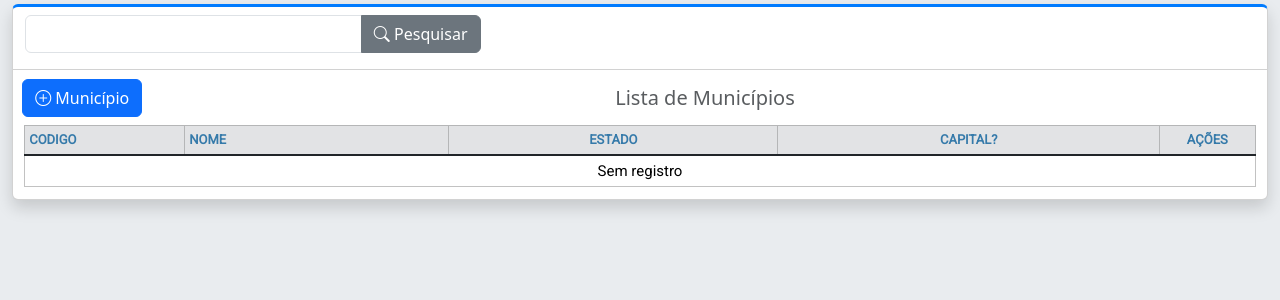
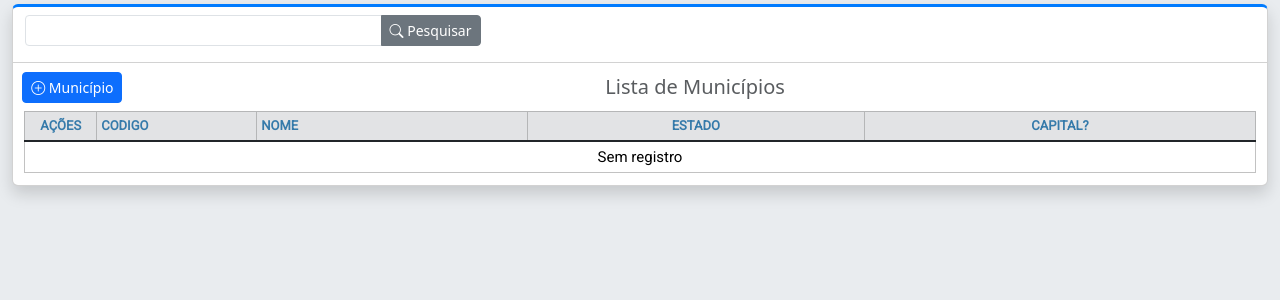
Before and after one commit to jvsjanilson/MeuFinanceiro, a Django app: page /municipios/ in a window 1280 px wide. Shown: the part 65-365 px from the top of the page. Run offline with Django 4.2, Linux system fonts and the light colour scheme; the visitor is signed in with stand-in values (Sample User, id 1); data that the repository does not hold is empty.

Commit message:
feat: layout small municipio

```diff
--- a/cadastro/templates/cadastro/municipio/confirm_delete.html
+++ b/cadastro/templates/cadastro/municipio/confirm_delete.html
@@ -17,8 +17,8 @@
                     </div>
 
                     <div class="card-footer">
-                        <button type="submit" class="btn btn-danger"><i class="bi bi-check-lg"></i> Confirmar</button>
-                        <a class="btn btn-secondary" href="{% url 'municipio-list' %}"><i class="bi bi-reply"></i> Voltar</a>
+                        <button type="submit" class="btn btn-sm btn-danger"><i class="bi bi-check-lg"></i> Confirmar</button>
+                        <a class="btn btn-sm btn-secondary" href="{% url 'municipio-list' %}"><i class="bi bi-reply"></i> Voltar</a>
                     </div>
 
                 </div>
--- a/cadastro/templates/cadastro/municipio/list.html
+++ b/cadastro/templates/cadastro/municipio/list.html
@@ -4,15 +4,15 @@
 
     <div class="card shadow card-outline mb-1">
         <div class="card-header pb-0" style="">
-            <div class="row d-flex  align-items-center">
+            <div class="row d-flex align-items-center">
                 <div class="col-md-9">
                     <div class="row">
                         <div class="col-md-8 col-lg-6 ">
                             <div class="mb-3">
                                 <form  method="get">
                                     <div class="input-group ">
-                                        <input name="search" id="search" class="form-control " type="search" value="{{ search }}">
-                                        <button type="submit" class="btn btn-secondary"><i class="bi bi-search"></i> Pesquisar</button>
+                                        <input name="search" id="search" class="form-control form-control-sm" type="search" value="{{ search }}">
+                                        <button type="submit" class="btn btn-sm btn-secondary"><i class="bi bi-search"></i> Pesquisar</button>
                                     </div>
                                 </form>
                             </div>
@@ -20,7 +20,7 @@
                         {% if search %}
                         <div class="col-md-4 align-self-center">
                             <div class="mb-3">
-                                <a class="btn btn-danger" href="{% url 'municipio-list' %}"><i class="bi bi-trash"></i> Limpa filtro</a>
+                                <a class="btn btn-sm btn-danger" href="{% url 'municipio-list' %}"><i class="bi bi-trash"></i> Limpa filtro</a>
                             </div>
                         </div>
                         {%endif%}
@@ -44,7 +44,7 @@
                     <div class="row">
                         <div class="col-auto">
                             {% if perms.cadastro.add_municipio %}
-                            <a class="btn btn-primary " href="{% url 'municipio-create' %}" ><i class="bi bi-plus-circle"></i>  {{ verbose_name }}</a>
+                            <a class="btn btn-sm btn-primary " href="{% url 'municipio-create' %}" ><i class="bi bi-plus-circle"></i>  {{ verbose_name }}</a>
                             {% endif %}
                         </div>
 
@@ -57,16 +57,25 @@
 
                     <thead class="table-secondary">
                         <tr>
+                            <th class="text-center" style="width: 4.5rem">Ações</th>
                             <th style="width: 10rem">Codigo</th>
                             <th>Nome</th>
                             <th class="text-center"style="max-width: 10rem">Estado</th>
                             <th class="text-center"style="max-width: 10rem">Capital?</th>
-                            <th class="text-center" style="width: 6rem">Ações</th>
                         </tr>
                     </thead>
                     <tbody class="table-group-divider">
                         {% for m in object_list %}
                             <tr>
+                                <td class="text-center d-flex justify-content-evenly">
+                                    {% if perms.cadastro.change_municipio %}
+                                        <a href="{% url 'municipio-update' m.pk %}"><i class="text-primary bi bi-pencil" ></i></a>
+                                    {%endif%}
+
+                                    {% if perms.cadastro.delete_municipio %}
+                                        <a  href="{% url 'municipio-delete' m.pk %}"><i  class="text-danger bi bi-trash3"></i></a>
+                                    {%endif%}
+                                </td>
                                 <td>{{ m.codigo }}</td>
                                 <td>{{ m.nome }}</td>
                                 <td class="text-center">{{ m.estado }}</td>
@@ -76,15 +85,6 @@
                                     {% else %}
                                         <i class="bi bi-x-lg  text-danger"></i>
                                      {%endif%}
-                                </td>
-                                <td class="text-center d-flex justify-content-evenly">
-                                    {% if perms.cadastro.change_municipio %}
-                                        <a href="{% url 'municipio-update' m.pk %}"><i class="text-primary bi bi-pencil" ></i></a>
-                                    {%endif%}
-
-                                    {% if perms.cadastro.delete_municipio %}
-                                        <a  href="{% url 'municipio-delete' m.pk %}"><i  class="text-danger bi bi-trash3"></i></a>
-                                    {%endif%}
                                 </td>
                             </tr>
                         {% empty %}
```
Also changed, not shown: cadastro/templates/cadastro/municipio/form.html (+6 -6 lines).
